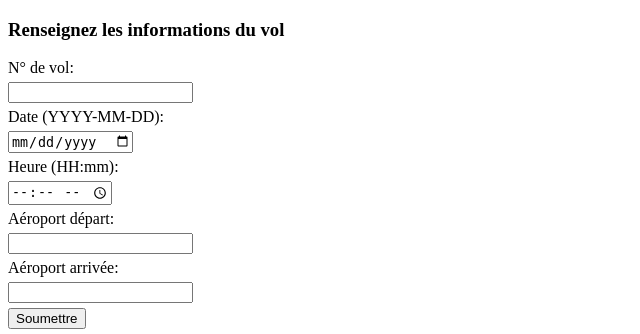
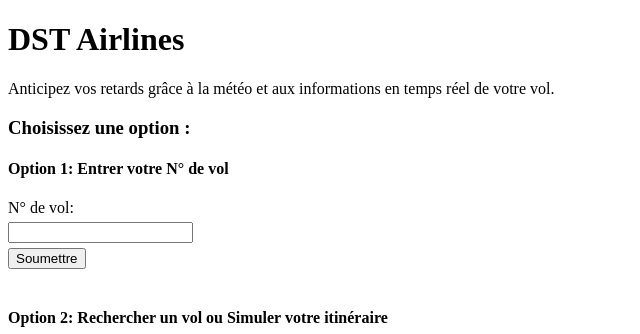
Before and after one commit to dstairlines24/DST_AIRLINES, a Flask app: page / in a window 1280 px wide. Shown: the top 334 px of the page, without its empty margins (0-640 px from the left). Run offline with Flask 3, Linux system fonts and the light colour scheme; data that the repository does not hold is empty; some libraries are stand-ins or nearby versions.

Commit message:
Modification app.py, index.html

```diff
--- a/app.py
+++ b/app.py
@@ -18,33 +18,52 @@ def get_airports():
 def index():
     return render_template('index.html')
 
-@app.route('/submit_flight_info', methods=['POST'])
-def submit_flight_info():
-    # Récupérer les données du formulaire
+# Route pour soumettre le N° de vol
+@app.route('/submit_flight_number', methods=['POST'])
+def submit_flight_number():
     flight_number = request.form['flight_number']
-    flight_date = request.form['flight_date']
-    flight_time = request.form['flight_time']
-    departure_airport = request.form['departure_airport']
-    arrival_airport = request.form['arrival_airport']
 
-    # Traitement ou affichage des données récupérées
-    print(f"Vol : {flight_number}")
-    print(f"Date : {flight_date}")
-    print(f"Heure : {flight_time}")
-    print(f"Aéroport de départ : {departure_airport}")
-    print(f"Aéroport d'arrivée : {arrival_airport}")
+    # Traitement du N° de vol (par exemple, recherche des infos du vol via une API)
+    print(f"N° de vol soumis : {flight_number}")
 
-    # Retourner une réponse à l'utilisateur
+    # Retourner une réponse simple ou rediriger vers une autre page avec les détails
     return f"""
         <h3>Informations du vol soumises :</h3>
         <p><strong>N° de vol :</strong> {flight_number}</p>
-        <p><strong>Date :</strong> {flight_date}</p>
-        <p><strong>Heure :</strong> {flight_time}</p>
-        <p><strong>Aéroport de départ :</strong> {departure_airport}</p>
-        <p><strong>Aéroport d'arrivée :</strong> {arrival_airport}</p>
         <br>
-        <a href="/">Retour à la carte</a>
+        <a href="/">Retour</a>
     """
+
+# Route pour soumettre les autres informations du vol
+@app.route('/submit_flight_details', methods=['POST'])
+def submit_flight_details():
+    flight_date = request.form['flight_date']
+    flight_time = request.form.get('flight_time', 'Non spécifié')
+    departure_airport = request.form['departure_airport']
+    arrival_airport = request.form['arrival_airport']
+    action = request.form['action']  # Détecter quel bouton a été cliqué
+
+    # Si l'utilisateur a cliqué sur "Afficher la liste des vols"
+    if action == 'list_flights':
+        print(f"Afficher les vols pour le {flight_date} entre {departure_airport} et {arrival_airport}.")
+        # Logique pour afficher la liste des vols
+        return f"""
+            <h3>Liste des vols disponibles :</h3>
+            <p>Recherche de vols pour le {flight_date} entre {departure_airport} et {arrival_airport}.</p>
+            <br>
+            <a href="/">Retour</a>
+        """
+
+    # Si l'utilisateur a cliqué sur "Simuler mon itinéraire"
+    elif action == 'simulate_itinerary':
+        print(f"Simulation d'itinéraire pour le {flight_date} entre {departure_airport} et {arrival_airport}.")
+        # Logique pour simuler l'itinéraire
+        return f"""
+            <h3>Simulation de votre itinéraire :</h3>
+            <p>Itinéraire simulé pour le vol du {flight_date} ({flight_time}) de {departure_airport} à {arrival_airport}.</p>
+            <br>
+            <a href="/">Retour</a>
+        """
 
 if __name__ == "__main__":
     app.run(debug=True)
--- a/templates/index.html
+++ b/templates/index.html
@@ -3,7 +3,7 @@
 <head>
     <meta charset="UTF-8">
     <meta name="viewport" content="width=device-width, initial-scale=1.0">
-    <title>Informations Vol</title>
+    <title>DST Airlines</title>
     <link rel="stylesheet" href="https://unpkg.com/leaflet@1.7.1/dist/leaflet.css" />
     <style>
         #map {
@@ -13,25 +13,45 @@
         form {
             margin-bottom: 20px;
         }
-        label, input {
+        label, input, button {
             display: block;
             margin: 5px 0;
+        }
+        .form-section {
+            margin-bottom: 40px;
+        }
+        .divider {
+            margin: 20px 0;
+            text-align: center;
+            font-weight: bold;
         }
     </style>
 </head>
 <body>
-    <h3>Renseignez les informations du vol</h3>
+    <h1>DST Airlines</h1>  <!-- Titre principal de la page -->
+    <p>Anticipez vos retards grâce à la météo et aux informations en temps réel de votre vol.</p>  <!-- Phrase de présentation -->
 
-    <!-- Formulaire pour entrer les informations du vol -->
-    <form action="/submit_flight_info" method="POST">
+    <h3>Choisissez une option :</h3>
+
+    <!-- Première partie : Formulaire pour entrer uniquement le N° de vol -->
+    <div class="form-section">
+        <h4>Option 1: Entrer votre N° de vol</h4>
+        <form action="/submit_flight_number" method="POST">
             <label for="flight_number">N° de vol:</label>
             <input type="text" id="flight_number" name="flight_number" required>
+            <button type="submit">Soumettre</button>
+        </form>
+    </div>
 
-        <label for="flight_date">Date (YYYY-MM-DD):</label>
+    <!-- Deuxième partie : Formulaire pour entrer les autres informations -->
+    <div class="form-section">
+        <h4>Option 2: Rechercher un vol ou Simuler votre itinéraire</h4>
+        <form action="/submit_flight_details" method="POST">
+            <label for="flight_date">Date (DD/MM/YYYY):</label>
             <input type="date" id="flight_date" name="flight_date" required>
 
-        <label for="flight_time">Heure (HH:mm):</label>
-        <input type="time" id="flight_time" name="flight_time" required>
+            <label for="flight_time">Heure (HH:mm) <em>(facultatif)</em>:</label>
+            <input type="time" id="flight_time" name="flight_time">
 
             <label for="departure_airport">Aéroport départ:</label>
             <input type="text" id="departure_airport" name="departure_airport" required>
@@ -39,8 +59,10 @@
             <label for="arrival_airport">Aéroport arrivée:</label>
             <input type="text" id="arrival_airport" name="arrival_airport" required>
 
-        <button type="submit">Soumettre</button>
+            <button type="submit" name="action" value="list_flights">Afficher la liste des vols</button>
+            <button type="submit" name="action" value="simulate_itinerary">Simuler mon itinéraire</button>
         </form>
+    </div>
 
     <h3>Carte des Aéroports</h3>
     <div id="map"></div>
```
Lines whose indentation alone changed are shown as unchanged.
